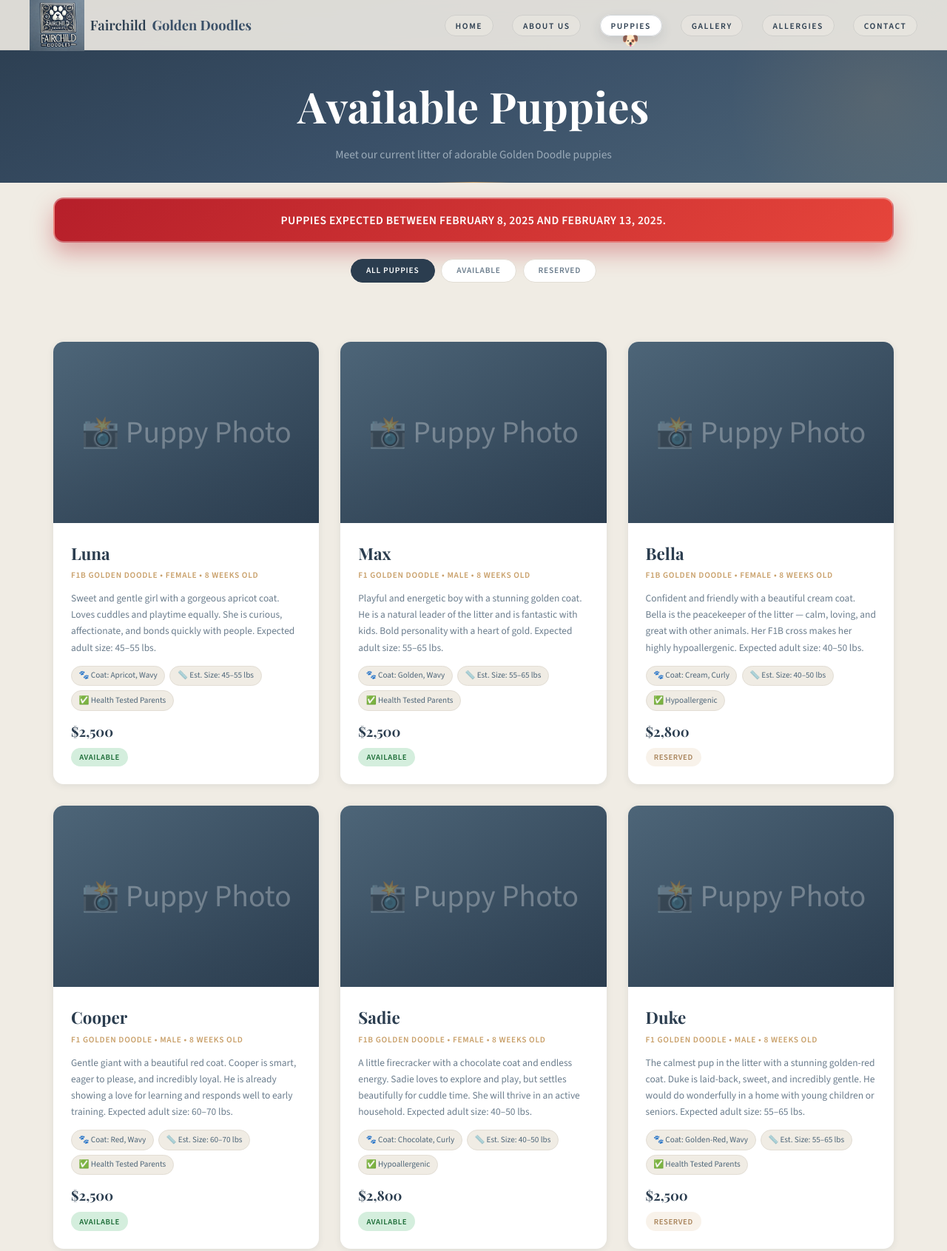
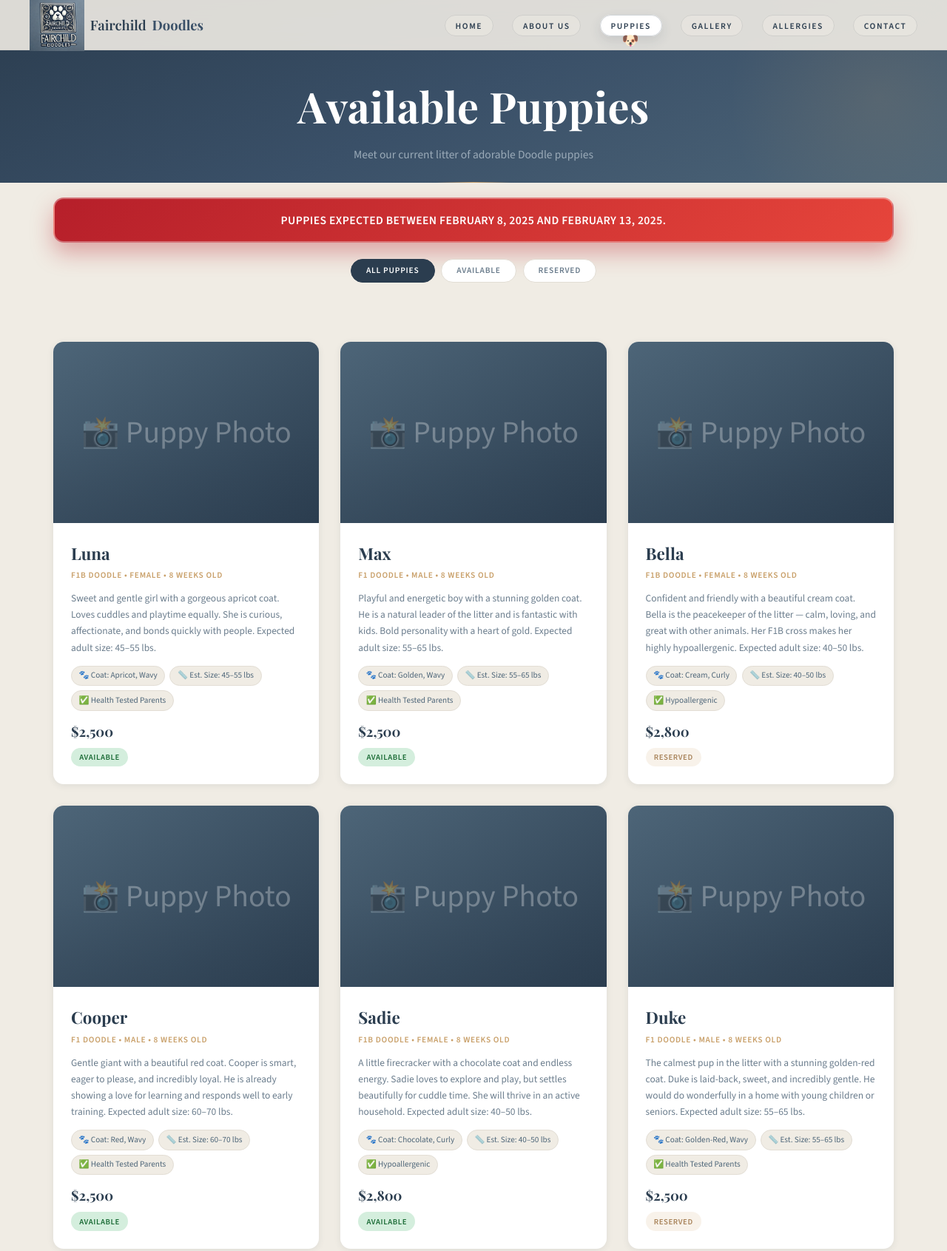
Before and after one commit to TFAIRCHI/FairchildDoodles, a plain HTML site: page puppies.html in a window 1280 px wide. Shown: the top 1691 px of the page at 74% size. Drawn offline with nearby package versions, Linux system fonts and the light colour scheme.

Commit message:
Update naming to Fairchild Doodles

```diff
--- a/puppies.html
+++ b/puppies.html
@@ -3,7 +3,7 @@
 <head>
     <meta charset="UTF-8">
     <meta name="viewport" content="width=device-width, initial-scale=1.0">
-    <title>Available Puppies - Fairchild Golden Doodles</title>
+    <title>Available Puppies - Fairchild Doodles</title>
     <link rel="preconnect" href="https://fonts.googleapis.com">
     <link rel="preconnect" href="https://fonts.gstatic.com" crossorigin>
     <link href="https://fonts.googleapis.com/css2?family=Playfair+Display:wght@400;600;700&family=Source+Sans+3:wght@300;400;500;600&display=swap" rel="stylesheet">
@@ -13,7 +13,7 @@
 
     <!-- Navigation -->
     <nav class="navbar">
-        <a href="index.html" class="nav-logo"><img src="logo.png" alt="Fairchild Golden Doodles" class="nav-logo__img">Fairchild <strong>Golden Doodles</strong></a>
+        <a href="index.html" class="nav-logo"><img src="logo.png" alt="Fairchild Doodles" class="nav-logo__img">Fairchild <strong>Doodles</strong></a>
         <button class="nav-toggle" id="navToggle" aria-label="Toggle navigation">
             <span></span>
             <span></span>
@@ -33,7 +33,7 @@
     <header class="page-header">
         <div class="page-header-content">
             <h1>Available Puppies</h1>
-            <p>Meet our current litter of adorable Golden Doodle puppies</p>
+            <p>Meet our current litter of adorable Doodle puppies</p>
         </div>
     </header>
 
@@ -59,7 +59,7 @@
                 <div class="puppy-image">📸 Puppy Photo</div>
                 <div class="puppy-info">
                     <h3>Luna</h3>
-                    <div class="breed">F1B Golden Doodle • Female • 8 weeks old</div>
+                    <div class="breed">F1B Doodle • Female • 8 weeks old</div>
                     <p class="description">Sweet and gentle girl with a gorgeous apricot coat. Loves cuddles and playtime equally. She is curious, affectionate, and bonds quickly with people. Expected adult size: 45–55 lbs.</p>
                     <div class="puppy-details">
                         <span>🐾 Coat: Apricot, Wavy</span>
@@ -75,7 +75,7 @@
                 <div class="puppy-image">📸 Puppy Photo</div>
                 <div class="puppy-info">
                     <h3>Max</h3>
-                    <div class="breed">F1 Golden Doodle • Male • 8 weeks old</div>
+                    <div class="breed">F1 Doodle • Male • 8 weeks old</div>
                     <p class="description">Playful and energetic boy with a stunning golden coat. He is a natural leader of the litter and is fantastic with kids. Bold personality with a heart of gold. Expected adult size: 55–65 lbs.</p>
                     <div class="puppy-details">
                         <span>🐾 Coat: Golden, Wavy</span>
@@ -91,7 +91,7 @@
                 <div class="puppy-image">📸 Puppy Photo</div>
                 <div class="puppy-info">
                     <h3>Bella</h3>
-                    <div class="breed">F1B Golden Doodle • Female • 8 weeks old</div>
+                    <div class="breed">F1B Doodle • Female • 8 weeks old</div>
                     <p class="description">Confident and friendly with a beautiful cream coat. Bella is the peacekeeper of the litter — calm, loving, and great with other animals. Her F1B cross makes her highly hypoallergenic. Expected adult size: 40–50 lbs.</p>
                     <div class="puppy-details">
                         <span>🐾 Coat: Cream, Curly</span>
@@ -107,7 +107,7 @@
                 <div class="puppy-image">📸 Puppy Photo</div>
                 <div class="puppy-info">
                     <h3>Cooper</h3>
-                    <div class="breed">F1 Golden Doodle • Male • 8 weeks old</div>
+                    <div class="breed">F1 Doodle • Male • 8 weeks old</div>
                     <p class="description">Gentle giant with a beautiful red coat. Cooper is smart, eager to please, and incredibly loyal. He is already showing a love for learning and responds well to early training. Expected adult size: 60–70 lbs.</p>
                     <div class="puppy-details">
                         <span>🐾 Coat: Red, Wavy</span>
@@ -123,7 +123,7 @@
                 <div class="puppy-image">📸 Puppy Photo</div>
                 <div class="puppy-info">
                     <h3>Sadie</h3>
-                    <div class="breed">F1B Golden Doodle • Female • 8 weeks old</div>
+                    <div class="breed">F1B Doodle • Female • 8 weeks old</div>
                     <p class="description">A little firecracker with a chocolate coat and endless energy. Sadie loves to explore and play, but settles beautifully for cuddle time. She will thrive in an active household. Expected adult size: 40–50 lbs.</p>
                     <div class="puppy-details">
                         <span>🐾 Coat: Chocolate, Curly</span>
@@ -139,7 +139,7 @@
                 <div class="puppy-image">📸 Puppy Photo</div>
                 <div class="puppy-info">
                     <h3>Duke</h3>
-                    <div class="breed">F1 Golden Doodle • Male • 8 weeks old</div>
+                    <div class="breed">F1 Doodle • Male • 8 weeks old</div>
                     <p class="description">The calmest pup in the litter with a stunning golden-red coat. Duke is laid-back, sweet, and incredibly gentle. He would do wonderfully in a home with young children or seniors. Expected adult size: 55–65 lbs.</p>
                     <div class="puppy-details">
                         <span>🐾 Coat: Golden-Red, Wavy</span>
@@ -163,7 +163,7 @@
 
     <!-- Footer -->
     <footer>
-        <p>&copy; 2026 Fairchild Golden Doodles. All rights reserved.</p>
+        <p>&copy; 2026 Fairchild Doodles. All rights reserved.</p>
         <p>Ethical breeding • Health tested • Family raised</p>
         <div class="social-links">
             <a href="#">Facebook</a>
```
Also changed, not shown: allergies.html (+5 -5 lines), contact.html (+4 -4 lines), gallery.html (+3 -3 lines), README.md.
